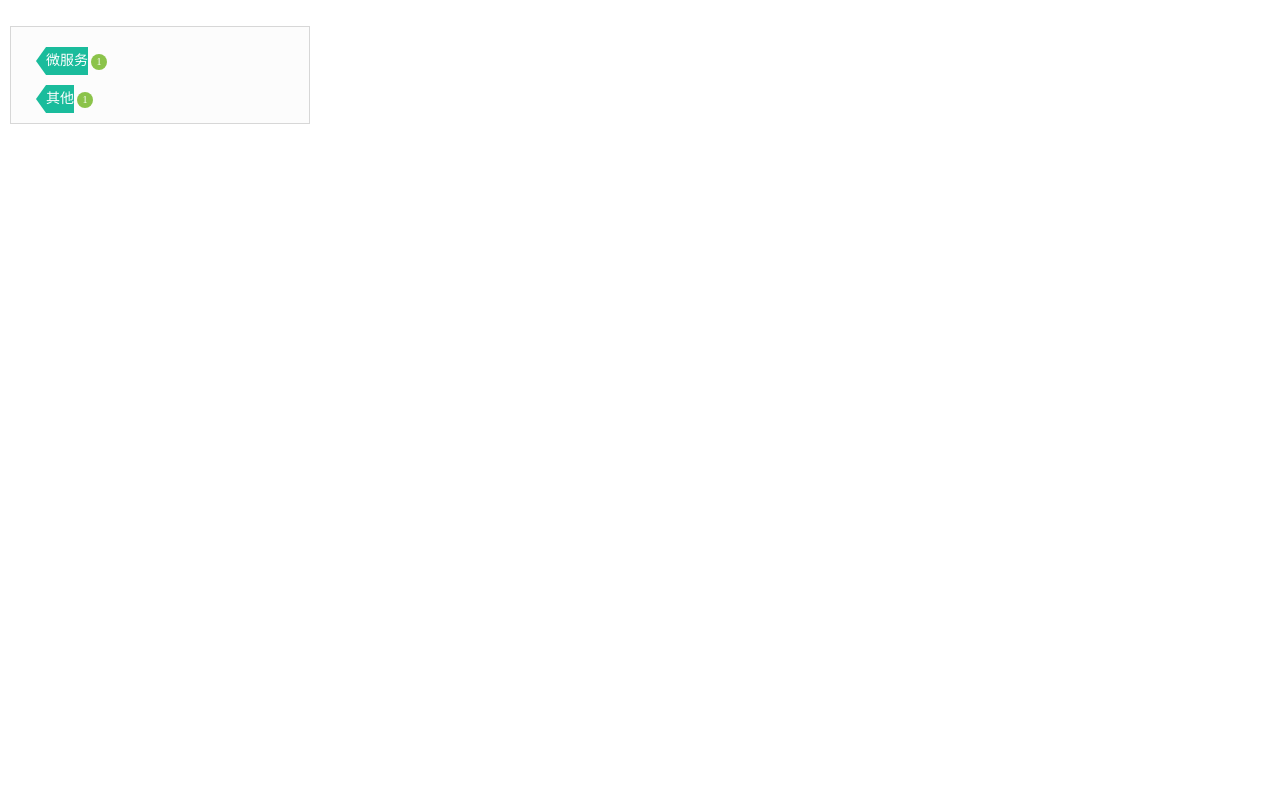
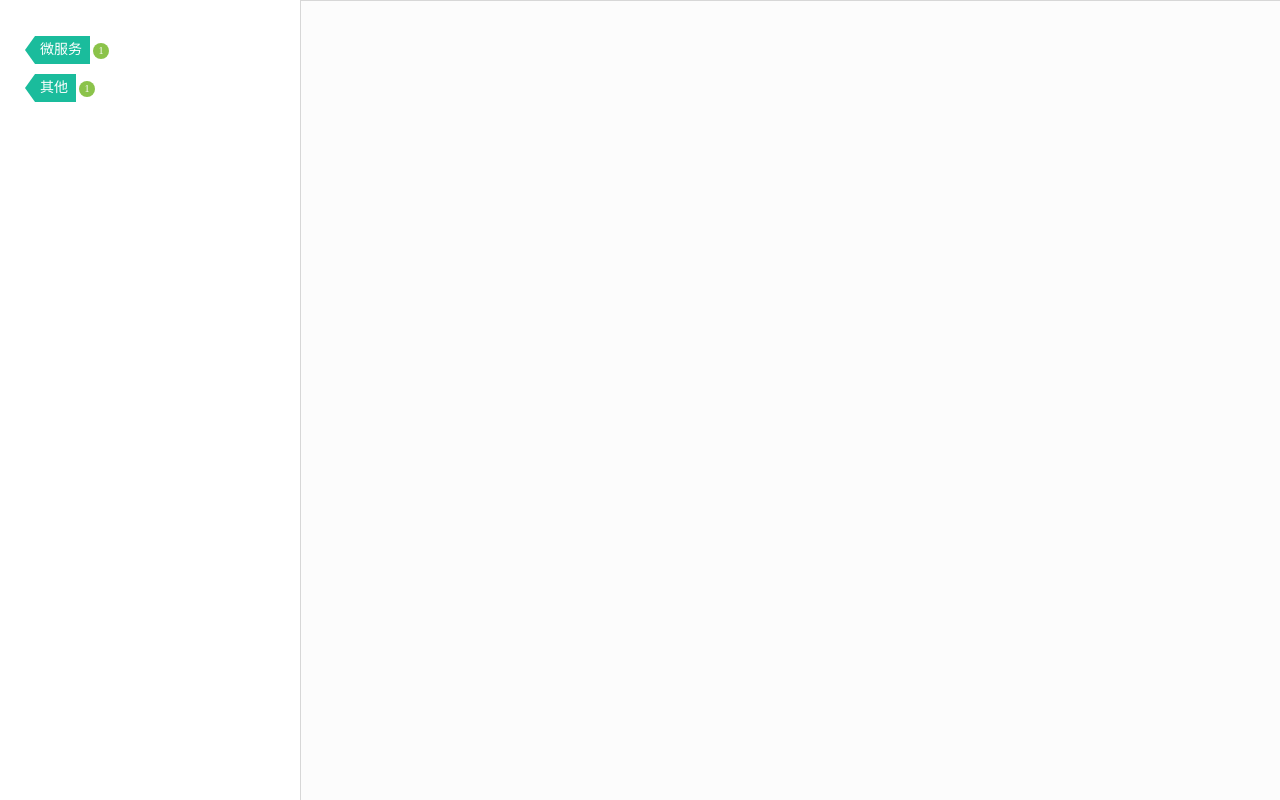
Before and after one commit to zhouyk-library/zhouyk-library.github.io, a website: page index.html in a window 1280 px wide. Drawn offline with nearby package versions, Linux system fonts and the light colour scheme.

Commit message:
调整样式

```diff
--- a/css/home.css
+++ b/css/home.css
@@ -34,18 +34,20 @@ html,body{
   grid-area: left;
   height: 100%;
   width: 100%;
-  padding: 10px 0 0 10px;
   overflow: scroll scroll;
   transition: .5s all;
 }
 .blog-con-right{
   height: 100%;
   width: 100%;
-  padding: 10px 0 0 10px;
   grid-area: right;
   overflow: hidden scroll;
+  border: 1px solid #d7d7d7;
+  background-color: #fcfcfc;
 }
-
+#html-context{
+  margin-left: 10px;
+}
 
 
 ul>li{
--- a/css/tagTree.css
+++ b/css/tagTree.css
@@ -1,6 +1,4 @@
 .tagtree {
-    border: 1px solid #d7d7d7;
-    background-color: #fcfcfc;
     padding: 10px;
 }
 .tagtree ul{
@@ -37,10 +35,11 @@
     background-color: #1ABC9C;
     height: 28px;
     display: inline-block;
-    padding: 0 8 0 5;
+    padding: 0 8px 0 5px;
     font-size: 14px;
     line-height: 28px;
     color: white;
+    white-space: nowrap;
 }
 .tagtree li span:before {
     content: "";
--- a/js/home.js
+++ b/js/home.js
@@ -14,6 +14,7 @@ $(document).ready(function() {
 });
 
 function renderMarkEvent(path) {
+  location.hash = '#'+path
   $.get(path + "?timestep=" + (new Date().getTime()), function(data) {
     $("#html-context").html(renderMark2Html(data));
   });
```
